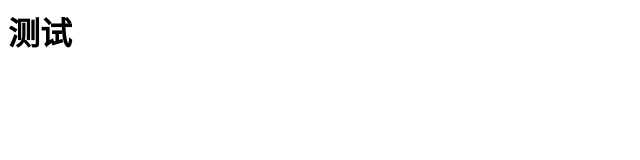
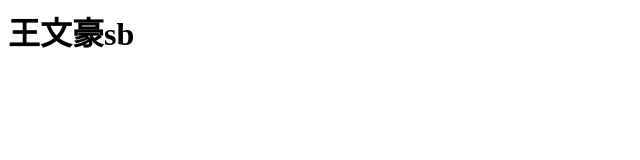
Before and after one commit to Hcc00/Hcc00.github.io, a plain HTML site: page index.html in a window 1280 px wide. Shown: the whole page, without its empty margins (0-640 px from the left). Drawn offline with Linux system fonts and the light colour scheme.

Commit message:
Update index.html

```diff
--- a/index.html
+++ b/index.html
@@ -1 +1 @@
-<h1>测试</h1>
+<h1>王文豪sb</h1>
```
